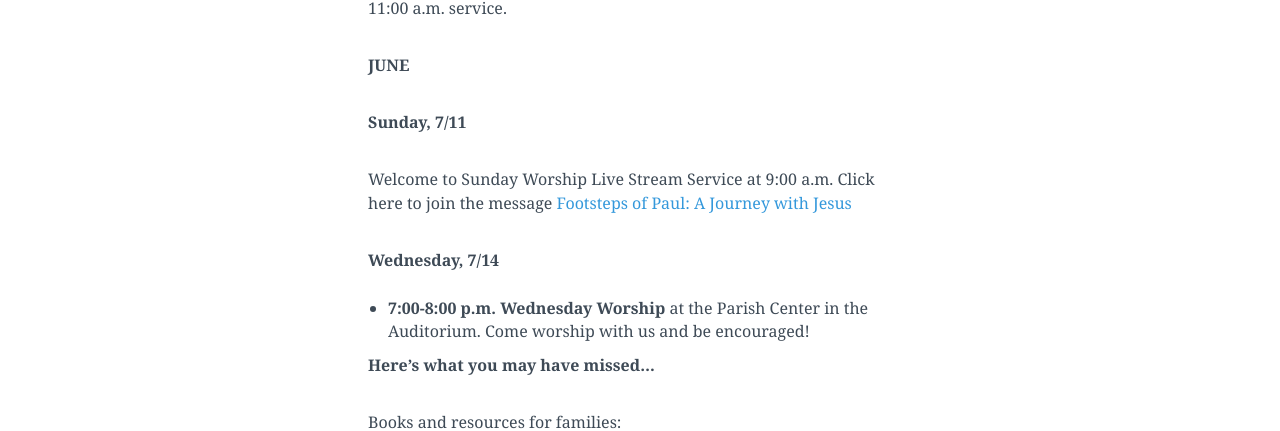
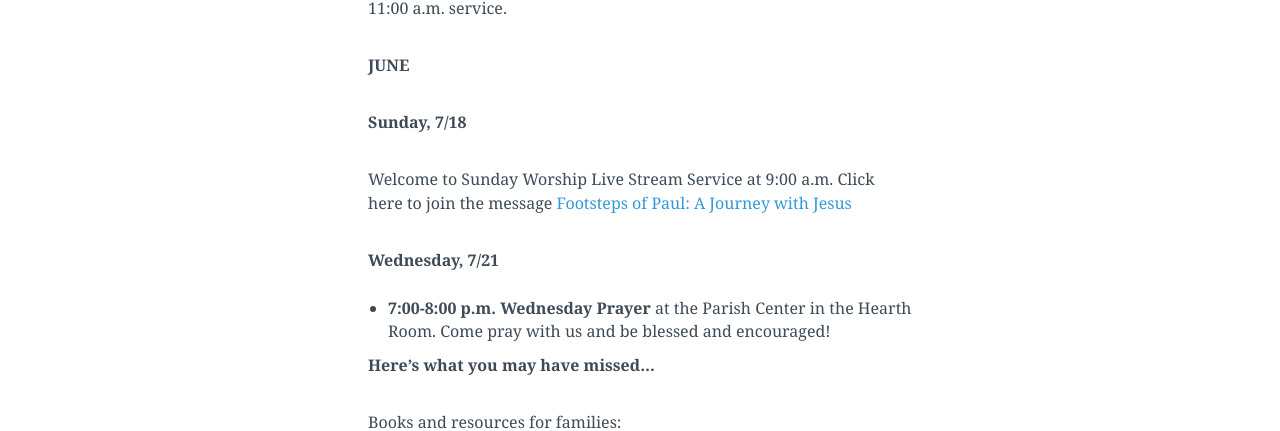
Before and after one commit to lukemoderwell/mariemont, a Jekyll site: the page built from updates.markdown, in a window 1280 px wide and 900 px high, scrolled down 895 px. Shown: the part 149-580 px from the top of the window. Built offline with Jekyll 4.4.1, drawn with Linux system fonts in a browser that asks for light colours; nearby versions of some CDN libraries.

Commit message:
Updated Updates

```diff
--- a/updates.markdown
+++ b/updates.markdown
@@ -28,13 +28,13 @@
 
 **JUNE**
 
-**Sunday, 7/11**
+**Sunday, 7/18**
 
-Welcome to Sunday Worship Live Stream Service at 9:00 a.m. Click here to join the message [Footsteps of Paul: A Journey with Jesus](https://youtu.be/0TKJRYvZolg)
+Welcome to Sunday Worship Live Stream Service at 9:00 a.m. Click here to join the message [Footsteps of Paul: A Journey with Jesus](https://youtu.be/2T-Ds6Cvdao)
 
-**Wednesday, 7/14**
+**Wednesday, 7/21**
 
-* **7:00-8:00 p.m.** **Wednesday Worship** at the Parish Center in the Auditorium. Come worship with us and be encouraged!
+* **7:00-8:00 p.m.** **Wednesday Prayer** at the Parish Center in the Hearth Room. Come pray with us and be blessed and encouraged!
 
 **Here's what you may have missed...**
 
```
